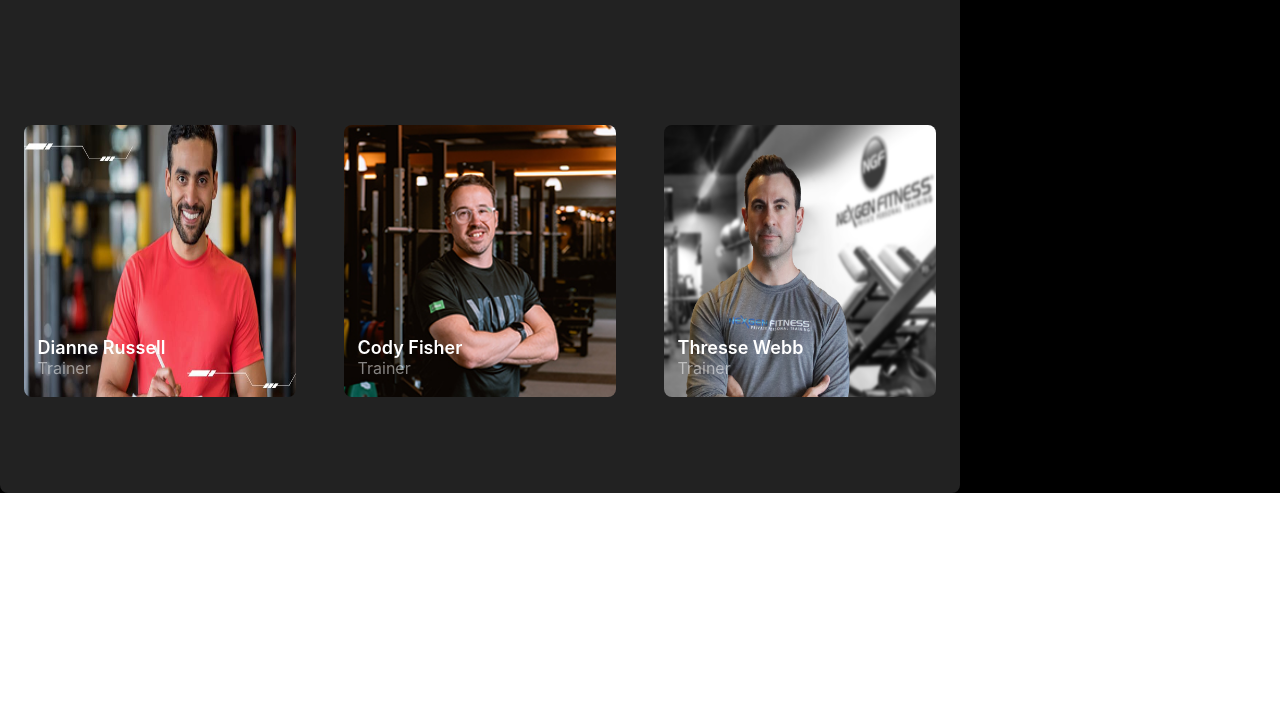
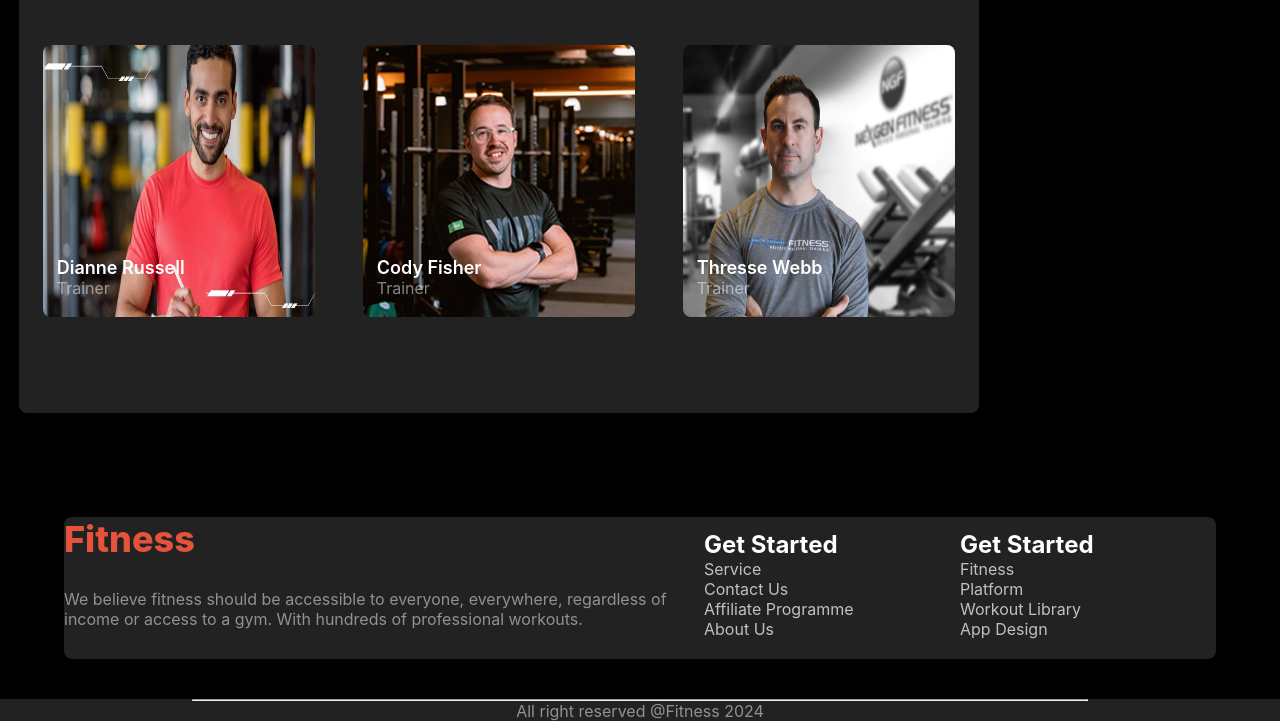
Before and after one commit to FahimShahriar202/responsive-gym-website, a plain HTML site: page index.html in a window 1280 px wide. Shown: the part 2861-3582 px from the top of the page. Before the commit the page ends 3354 px from the top, so only its background shows below. Drawn offline with Linux system fonts and the light colour scheme.

Commit message:
footer done

```diff
--- a/index.html
+++ b/index.html
@@ -14,6 +14,7 @@
   <nav class="container navbar display-flex">
     <h3 class="fitness komola"><i>Fitness</i></h3>
 
+
     <ul class="nav-links display-flex">
       <li class="nav-item"><a href="" class="nav-option home">Home</a></li>
 
@@ -26,14 +27,6 @@
   </nav>
 
   <!-- ham -->
-   <nav>
-    <div class="ham-menu">
-      <h3 class="fitness komola"><i>Fitness</i></h3>
-      <span></span>
-      <span></span>
-      <span></span>
-    </div>
-   </nav>
 
 </div>
     <!-- get body in shape portion-->
@@ -47,6 +40,7 @@
           <button class="btn red-btn">Join Club Now!</button>
         <button class="btn btn2">Download App</button>
         </div>
+
        </div>
 
        <div class="image-container">
@@ -194,9 +188,45 @@
     </div>
 
    </section>
+   <br><br>
+
+   <!-- section 6 -->
+    <section class="section6 container">
+      <div class="slide6-header">
+        <div class="fit">
+          <div class="fitness-last">Fitness</div>
+          <p class="choto-text">We believe fitness should be accessible to everyone, everywhere, regardless of income or access to a gym. With hundreds of professional workouts.</p>
+        </div>
+
+        <div class="get">
+          <h2 class="get-started">Get Started</h2>
+          <div class="feature">
+            <p>Service</p>
+            <p>Contact Us</p>
+            <p>Affiliate Programme</p>
+            <p>About Us</p>
+          </div>
+        </div>
+
+        <div class="get">
+          <h2 class="get-started">Get Started</h2>
+          <div class="feature">
+            <p>Fitness</p>
+            <p>Platform</p>
+            <p>Workout Library</p>
+            <p>App Design</p>
+            </div>
+        </div>
+      </div>
+      <br>
+
+    </section>
+    <br><br>
 </main>
+  <footer class="footer choto-text">
+    <div class="hr"><hr /></div>
 
-  <footer></footer>
+  <p>All right reserved @Fitness 2024</p></footer>
 
 </body>
 </html>
--- a/styles/styles.css
+++ b/styles/styles.css
@@ -16,6 +16,7 @@
 /* shared styles !!! */
 *{
   margin: 0;
+
 }
 
 .container{
@@ -75,9 +76,6 @@
   /* text-align: left; */
 }
 
-.ham-menu{
-  display: none;
-}
 
 .nav-item{
   list-style: none;
@@ -290,9 +288,9 @@
 .section3-div-full{
 
   justify-content: space-around;
-  border: 2px solid;
+  /* border: 2px solid; */
   align-items: center;
-  width: 24rem;
+  /* width: 24rem; */
   margin: 0 auto;
   margin-top: 4%;
   margin-bottom: 4%;
@@ -307,7 +305,7 @@
 
   margin: 0 auto;
   width: 60rem;
-  height: 35rem;
+  height: 30rem;
 
 }
 
@@ -356,7 +354,10 @@ line-height: 24px;
 
 /* section 5 */
 
-.section5{}
+.section5{
+
+  margin-left: 1.5%;
+}
 
 .meet-team{
 
@@ -453,6 +454,53 @@ line-height: 24px;
   margin-bottom: 0%;
   height: 20rem;
 }
+
+
+/* slide 6 */
+.section6{
+  /* border: 2px solid red; */
+  background-color: #222222;
+  margin-bottom: 0;
+  border-radius: 8px;
+
+}
+.slide6-header{
+  display: grid;
+  grid-template-columns: repeat(1,2.5fr) 1fr 1fr;
+
+}
+
+.feature{
+  color: silver;
+}
+.get{
+  margin-top: 5%;
+}
+
+.fitness-last{
+  color: rgba(230, 83, 60, 1);
+  font-size: 2.25rem;
+  font-weight: 800;
+  margin-bottom: 1.75rem;
+}
+
+.get{
+  color: white;
+}
+
+.footer{
+  /* background: linear-gradient(180deg, rgb(17,17,17),rgba(129, 129, 129, 0) 100%); */
+  text-align: center;
+
+  background-color: #222222;
+
+}
+.hr{
+  width: 70%;
+  text-align: center;
+  margin-left: 15%;
+ }
+
 /* media query */
 /* mobile */
 @media screen and (max-width: 576px){
@@ -519,14 +567,6 @@ line-height: 24px;
     transition: .3s ease;
   } */
 
-  .ham-menu span:nth-child(1){
-    top: 25%;
-
-  }
-  .ham-menu span:nth-child(3){
-    top: 75%;
-
-  }
 
   .nav-nav{
     border: 2px solid;
@@ -580,8 +620,16 @@ line-height: 24px;
 
 
 /* section 5 */
+.meet-team{
+  width: 21rem;
+}
+.section5{
+  /* border: 2px solid red; */
+  margin-left: 5%;
 
+}
 .section5-top{
+  /* border: 2px solid red; */
   width: 24rem;
   margin: 0 auto;
   text-align: center;
@@ -589,6 +637,7 @@ line-height: 24px;
 }
 
 .trainers{
+
   display: grid;
   grid-template-columns: repeat(1,1fr);
   width: 24rem;
@@ -607,6 +656,12 @@ line-height: 24px;
 
   }
 
+/* .section6 */
+.slide6-header{
+  /* border: 2px solid red; */
+  grid-template-columns: repeat(1,1fr);
+  text-align: center;
+}
 
 
 }
```
